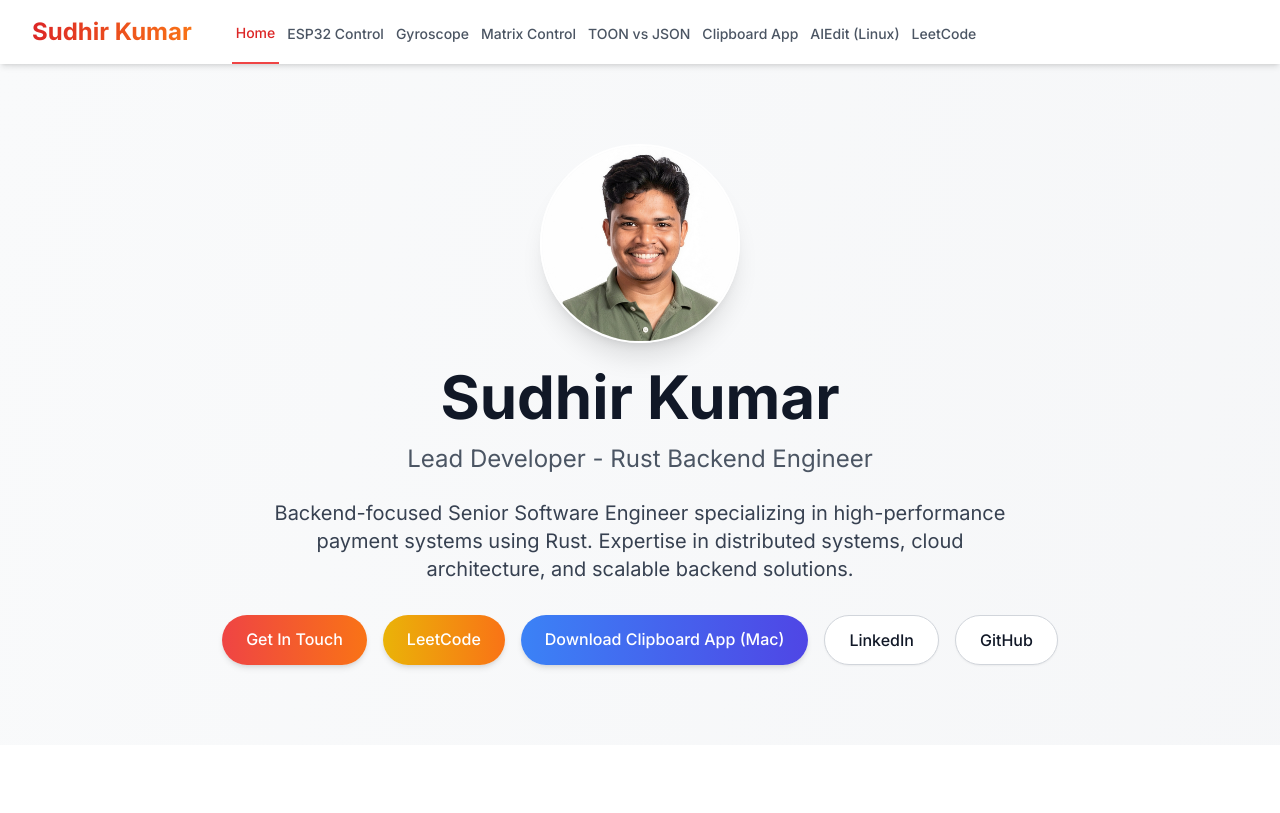
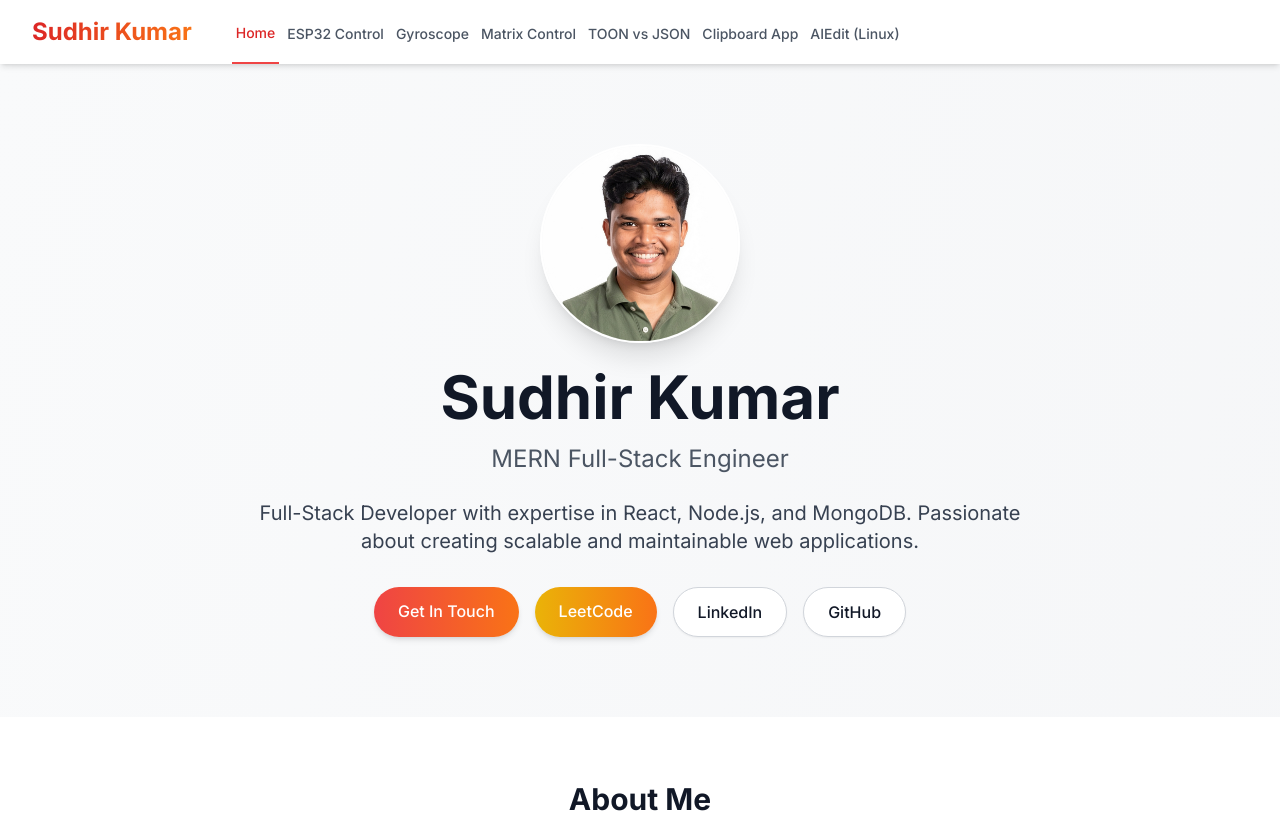
Before and after one commit to gitsudhir/next, a Next.js app: page / in a window 1280 px wide. Shown: the top 813 px of the page. Built offline with nearby package versions, Linux system fonts and the light colour scheme.

Commit message:
feat: update personal branding and remove LeetCode link from navigation

```diff
--- a/app/page.tsx
+++ b/app/page.tsx
@@ -38,11 +38,11 @@ export default function Home() {
             Sudhir Kumar
           </h1>
           <h2 className="text-xl md:text-2xl text-gray-600 mb-6">
-            Lead Developer - Rust Backend Engineer
+            MERN Full-Stack Engineer
           </h2>
           <p className="text-lg md:text-xl text-gray-700 max-w-3xl mx-auto mb-8">
-            Backend-focused Senior Software Engineer specializing in high-performance payment systems using Rust.
-            Expertise in distributed systems, cloud architecture, and scalable backend solutions.
+            Full-Stack Developer with expertise in React, Node.js, and MongoDB.
+            Passionate about creating scalable and maintainable web applications.
           </p>
           <div className="flex flex-wrap justify-center gap-4">
             <a
@@ -60,14 +60,7 @@ export default function Home() {
               LeetCode
             </a>
             <a
-              href="/clipboard-rs_0.1.0_aarch64_v2.dmg"
-              download
-              className="px-6 py-3 bg-gradient-to-r from-blue-500 to-indigo-600 text-white font-medium rounded-full hover:from-blue-600 hover:to-indigo-700 transition-all duration-300 shadow-md hover:shadow-lg"
-            >
-              Download Clipboard App (Mac)
-            </a>
-            <a
-              href="https://www.linkedin.com/in/sudhirkumar-in"
+              href="https://www.linkedin.com/in/sudhirkumar-in/"
               target="_blank"
               rel="noopener noreferrer"
               className="px-6 py-3 bg-white text-gray-900 font-medium rounded-full border border-gray-300 hover:bg-gray-50 transition-all duration-300 shadow-sm hover:shadow-md"
@@ -75,7 +68,7 @@ export default function Home() {
               LinkedIn
             </a>
             <a
-              href="https://github.com/gitsudhir"
+              href="https://github.com/sudhirkumar-in"
               target="_blank"
               rel="noopener noreferrer"
               className="px-6 py-3 bg-white text-gray-900 font-medium rounded-full border border-gray-300 hover:bg-gray-50 transition-all duration-300 shadow-sm hover:shadow-md"
@@ -459,11 +452,11 @@ export default function Home() {
         </div>
       </section>
 
-      {/* Certifications Section */}
+      {/* Courses Section */}
       <section className="py-16 px-4 sm:px-6 lg:px-8 bg-gray-50">
         <div className="max-w-7xl mx-auto">
           <div className="text-center mb-12">
-            <h2 className="text-3xl font-bold text-gray-900 mb-4">Certifications</h2>
+            <h2 className="text-3xl font-bold text-gray-900 mb-4">Courses</h2>
             <div className="w-20 h-1 bg-gradient-to-r from-red-500 to-orange-500 mx-auto"></div>
           </div>
           <div className="max-w-4xl mx-auto grid grid-cols-1 md:grid-cols-2 gap-8">
@@ -625,7 +618,7 @@ export default function Home() {
               LinkedIn
             </a>
             <a
-              href="https://github.com/gitsudhir"
+              href="https://github.com/sudhirkumar-in"
               target="_blank"
               rel="noopener noreferrer"
               className="px-6 py-3 bg-transparent text-white font-medium rounded-full border border-white hover:bg-white hover:text-gray-900 transition-all duration-300"
--- a/components/Navigation.tsx
+++ b/components/Navigation.tsx
@@ -18,7 +18,6 @@ export default function Navigation() {
     { name: 'TOON vs JSON', href: '/toon-vs-json' },
     { name: 'Clipboard App', href: '/#clipboard' },
     { name: 'AIEdit (Linux)', href: '/#aiedit' },
-    { name: 'LeetCode', href: 'https://leetcode.com/problemset/' },
   ];
 
   useEffect(() => {
```
